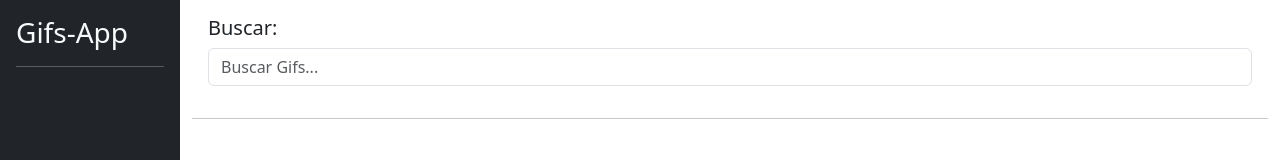
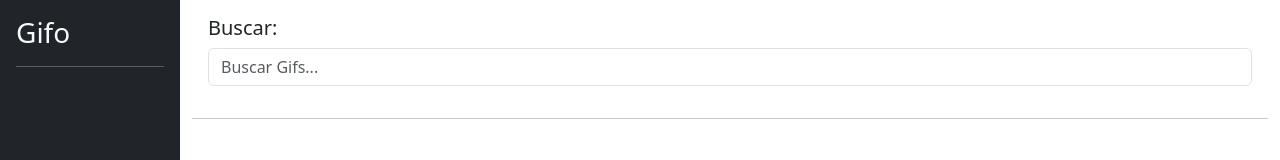
Before and after one commit to karlozjaramillo/curso-angular-gifsApp, an Angular app: page / in a window 1280 px wide. Shown: the top 160 px of the page. Built offline with nearby package versions, Linux system fonts and the light colour scheme.

Commit message:
Animate.style CSS

```diff
--- a/src/app/gifs/resultados/resultados.component.html
+++ b/src/app/gifs/resultados/resultados.component.html
@@ -5,7 +5,10 @@
 </ul> -->
 
 <div class="row">
-  <div *ngFor="let gif of resultados" class="col-md-4 col-sm-6">
+  <div
+    *ngFor="let gif of resultados"
+    class="col-md-4 col-sm-6 animate__animated animate__zoomIn"
+  >
     <div class="card">
       <img
         [src]="gif.images.downsized_medium.url"
--- a/src/app/gifs/services/gifs.service.ts
+++ b/src/app/gifs/services/gifs.service.ts
@@ -36,7 +36,6 @@ export class GifsService {
     this.http
       .get<SearchGifsResponse>(`${this.servicioUrl}/search`, { params })
       .subscribe((resp) => {
-        console.log(resp.data);
         this.resultados = resp.data;
         localStorage.setItem('resultados', JSON.stringify(this.resultados));
       });
--- a/src/app/shared/sidebar/sidebar.component.html
+++ b/src/app/shared/sidebar/sidebar.component.html
@@ -3,7 +3,7 @@
   style="height: 100%; min-height: 100vh; min-width: 180px"
   id="sidebar"
 >
-  <h3 class="text-light">Gifs-App</h3>
+  <h3 class="text-light">Gifo</h3>
   <hr class="text-white" />
 
   <div class="list-group list-reset">
--- a/src/index.html
+++ b/src/index.html
@@ -7,6 +7,10 @@
   <meta name="viewport" content="width=device-width, initial-scale=1">
   <link rel="icon" type="image/x-icon" href="favicon.ico">
   <link href="https://cdn.jsdelivr.net/npm/bootstrap@5.3.0/dist/css/bootstrap.min.css" rel="stylesheet" integrity="sha384-9ndCyUaIbzAi2FUVXJi0CjmCapSmO7SnpJef0486qhLnuZ2cdeRhO02iuK6FUUVM" crossorigin="anonymous">
+  <link
+    rel="stylesheet"
+    href="https://cdnjs.cloudflare.com/ajax/libs/animate.css/4.1.1/animate.min.css"
+  />
 </head>
 <body>
   <app-root></app-root>
```
